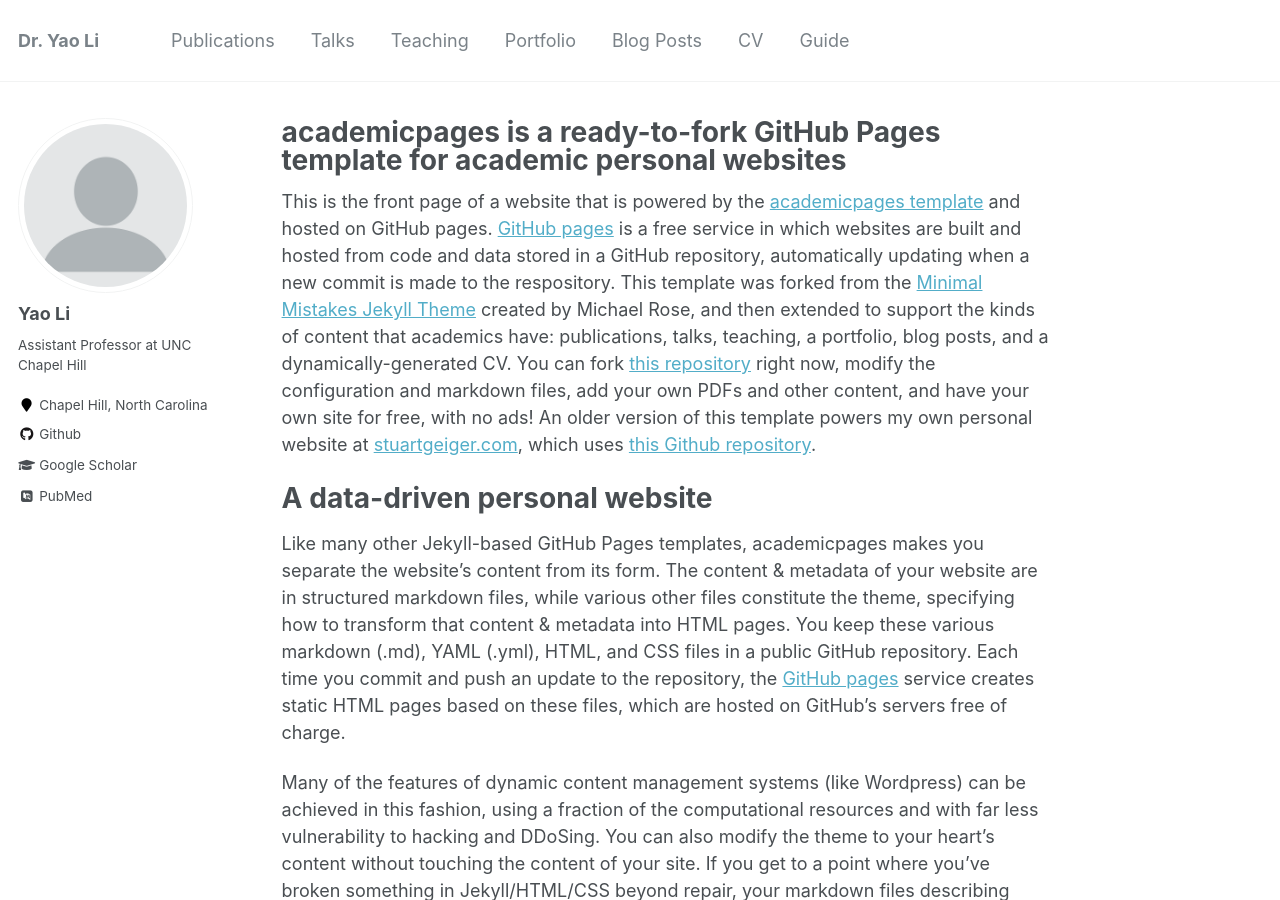
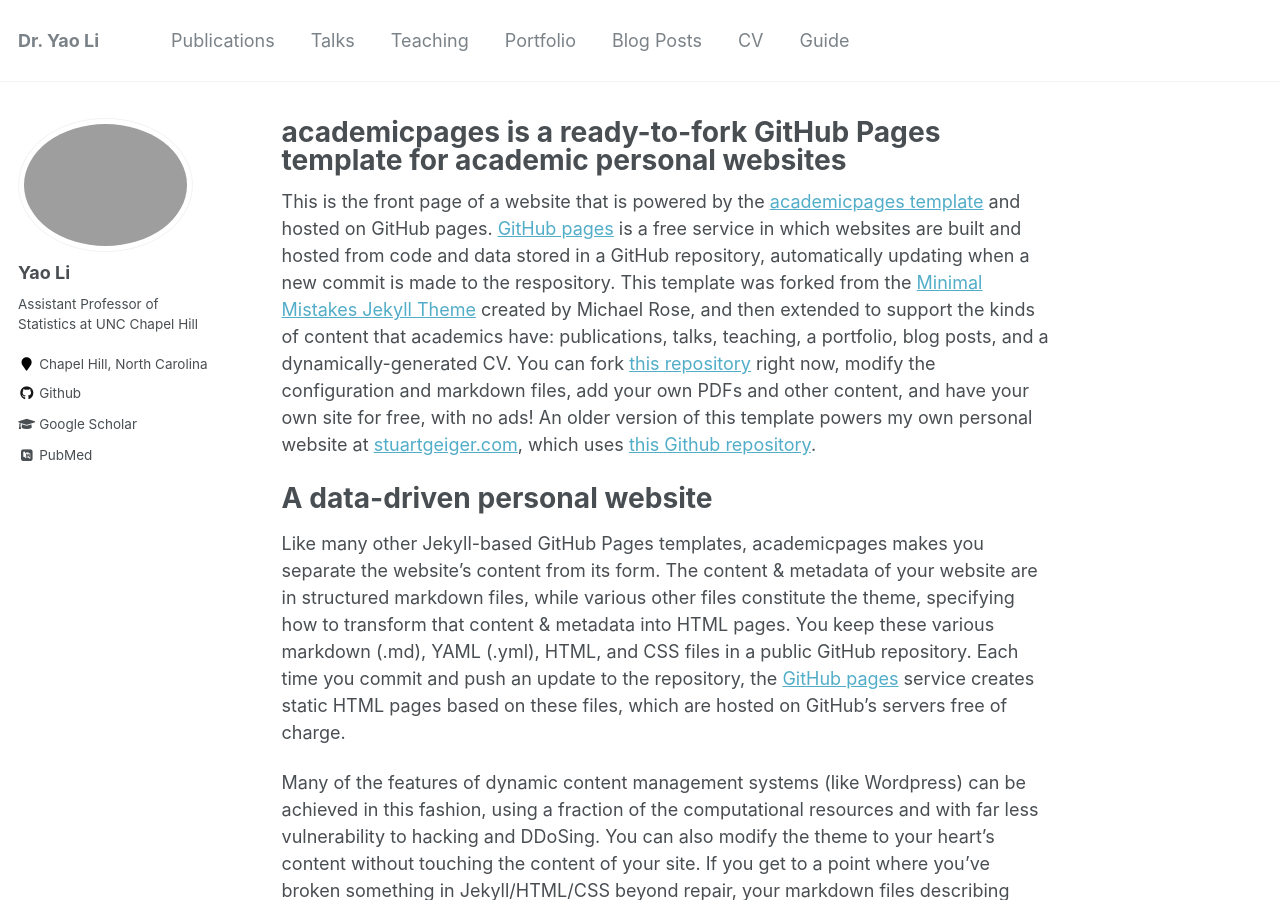
Before and after one commit to liyao880/yaoli, a Jekyll site: the page built from _pages/about.md, in a window 1280 px wide and 900 px high. Built offline with Jekyll 4.4.1, drawn with Linux system fonts in a browser that asks for light colours; some web fonts are replaced.

Commit message:
Update _config.yml

```diff
--- a/_config.yml
+++ b/_config.yml
@@ -81,8 +81,8 @@
 # Site Author
 author:
   name             : "Yao Li"
-  avatar           : "profile.png"
-  bio              : "Assistant Professor at UNC Chapel Hill"
+  avatar           : "profile.JPG"
+  bio              : "Assistant Professor of Statistics at UNC Chapel Hill"
   location         : "Chapel Hill, North Carolina"
   employer         :
   pubmed           : ""
```
